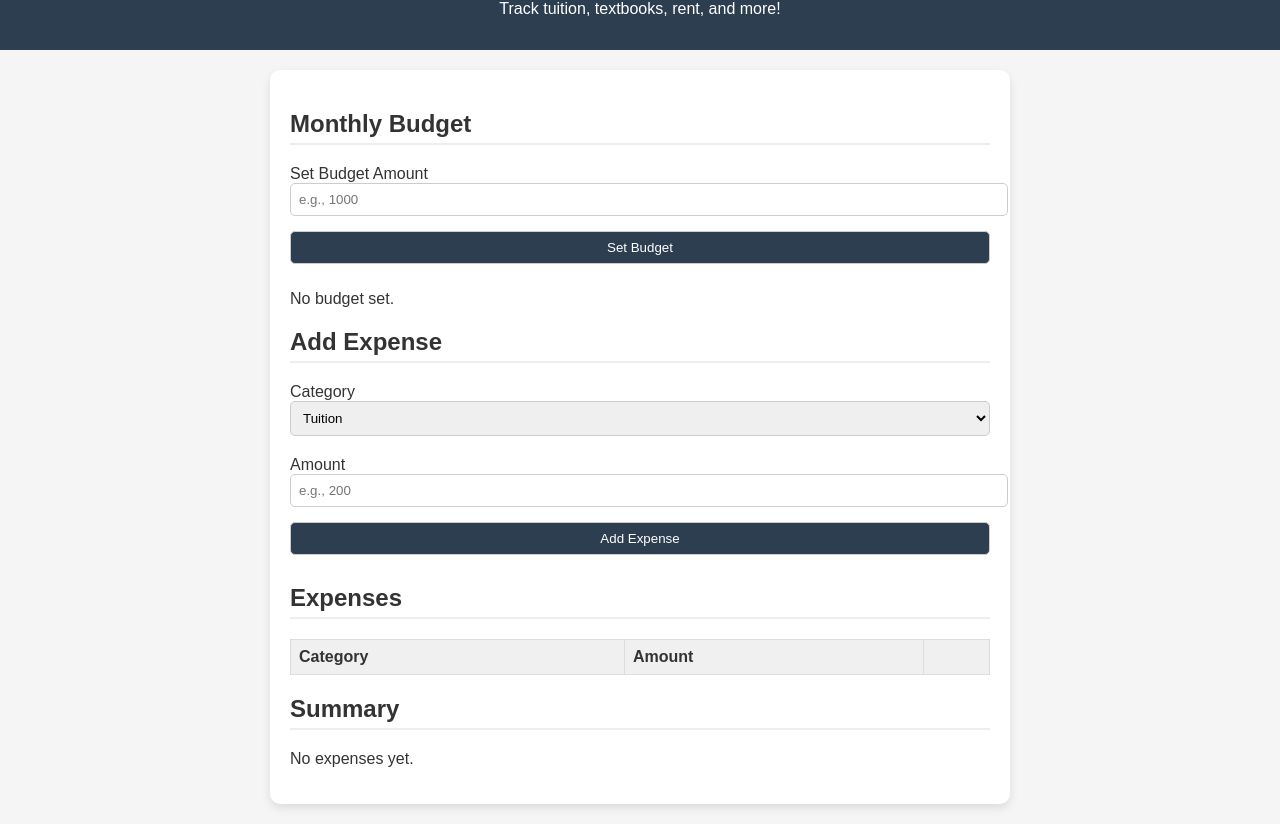
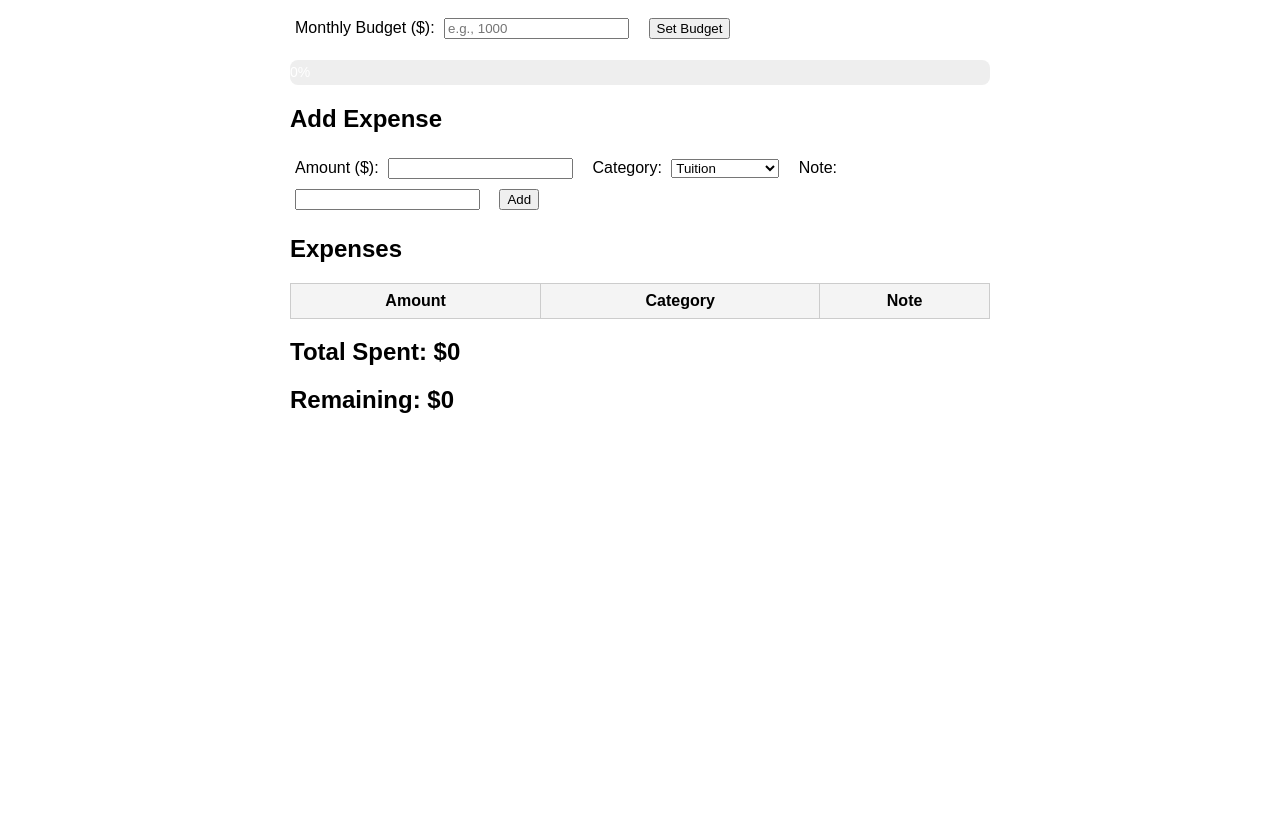
Before and after one commit to HaggertyTristen/DataDemo, a plain HTML site: page CollegeExpense.html in a window 1280 px wide. Shown: the part 97-921 px from the top of the page. After the commit the page ends 800 px from the top, so only its background shows below. Drawn offline with Linux system fonts and the light colour scheme.

Commit message:
Update CollegeExpense.html

```diff
--- a/CollegeExpense.html
+++ b/CollegeExpense.html
@@ -1,89 +1,42 @@
 <!DOCTYPE html>
 <html lang="en">
 <head>
-  <meta charset="utf-8" />
-  <meta name="viewport" content="width=device-width, initial-scale=1" />
+  <meta charset="UTF-8">
   <title>College Budget Tracker</title>
   <style>
-    body {
-      font-family: Arial, sans-serif;
-      background: #f5f5f5;
-      margin: 0;
-      padding: 0;
-      color: #333;
-    }
-    header {
-      background: #2c3e50;
-      color: white;
-      padding: 1rem;
-      text-align: center;
-    }
-    main {
-      max-width: 700px;
-      margin: 20px auto;
-      background: white;
-      padding: 20px;
-      border-radius: 10px;
-      box-shadow: 0 4px 10px rgba(0,0,0,0.1);
-    }
-    h2 {
-      border-bottom: 2px solid #eee;
-      padding-bottom: 5px;
-    }
-    label {
-      display: block;
-      margin: 10px 0 5px;
-    }
-    input, select, button {
-      width: 100%;
-      padding: 8px;
-      margin-bottom: 10px;
-      border: 1px solid #ccc;
-      border-radius: 5px;
-    }
-    button {
-      background: #2c3e50;
-      color: white;
-      cursor: pointer;
-    }
-    button:hover {
-      background: #34495e;
-    }
-    table {
-      width: 100%;
-      border-collapse: collapse;
-      margin-top: 15px;
-    }
-    th, td {
-      border: 1px solid #ddd;
-      padding: 8px;
-      text-align: left;
-    }
-    th {
-      background: #f0f0f0;
-    }
+    body { font-family: Arial, sans-serif; max-width: 700px; margin: 20px auto; padding: 10px; }
+    h1 { text-align: center; }
+    label, input, select, button { margin: 5px; }
+    table { width: 100%; border-collapse: collapse; margin-top: 15px; }
+    th, td { border: 1px solid #ccc; padding: 8px; text-align: center; }
+    th { background: #f4f4f4; }
+    #progressBarContainer { width: 100%; background: #eee; border-radius: 8px; margin: 10px 0; height: 25px; }
+    #progressBar { height: 100%; width: 0%; background: green; border-radius: 8px; text-align: center; color: white; line-height: 25px; font-size: 14px; }
+    .Rent { background-color: #ff9999; }
+    .Tuition { background-color: #ffcc99; }
+    .Textbooks { background-color: #ffff99; }
+    .Food { background-color: #ccffcc; }
+    .Transportation { background-color: #99ccff; }
+    .Supplies { background-color: #c299ff; }
+    .Entertainment { background-color: #ffb3e6; }
+    .Other { background-color: #d9d9d9; }
   </style>
 </head>
 <body>
-  <header>
-    <h1>📚 College Budget Tracker</h1>
-    <p>Track tuition, textbooks, rent, and more!</p>
-  </header>
+  <h1>College Budget Tracker</h1>
 
-  <main>
-    <section>
-      <h2>Monthly Budget</h2>
-      <label>Set Budget Amount
-        <input type="number" id="budgetInput" placeholder="e.g., 1000" />
-      </label>
+  <label>Monthly Budget ($): <input type="number" id="budget" placeholder="e.g., 1000"></label>
   <button onclick="setBudget()">Set Budget</button>
-      <p id="budgetDisplay">No budget set.</p>
-    </section>
+  <p id="budgetDisplay"></p>
 
-    <section>
+  <div id="progressBarContainer">
+    <div id="progressBar">0%</div>
+  </div>
+
   <h2>Add Expense</h2>
-      <label>Category
-        <select id="expCat">
+  <label>Amount ($): <input type="number" id="amount"></label>
+  <label>Category:
+    <select id="category">
       <option>Tuition</option>
       <option>Textbooks</option>
       <option>Rent</option>
@@ -94,86 +47,78 @@
       <option>Other</option>
     </select>
   </label>
-      <label>Amount
-        <input type="number" id="expAmount" placeholder="e.g., 200" />
-      </label>
-      <button onclick="addExpense()">Add Expense</button>
-    </section>
+  <label>Note: <input type="text" id="note"></label>
+  <button onclick="addExpense()">Add</button>
 
-    <section>
   <h2>Expenses</h2>
   <table>
     <thead>
-          <tr>
-            <th>Category</th>
-            <th>Amount</th>
-            <th></th>
-          </tr>
+      <tr><th>Amount</th><th>Category</th><th>Note</th></tr>
     </thead>
-        <tbody id="expTable"></tbody>
+    <tbody id="expenseList"></tbody>
   </table>
-    </section>
 
-    <section>
-      <h2>Summary</h2>
-      <p id="summary">No expenses yet.</p>
-    </section>
-  </main>
+  <h2>Total Spent: $<span id="total">0</span></h2>
+  <h2>Remaining: $<span id="remaining">0</span></h2>
 
   <script>
+    let budget = 0;
     let expenses = [];
-    let budget = 0;
 
-    function setBudget(){
-      const val = parseFloat(document.getElementById('budgetInput').value);
-      if(isNaN(val) || val <= 0){
-        alert('Please enter a valid budget');
-        return;
+    // Load saved data from localStorage
+    window.onload = function() {
+      if(localStorage.getItem('budget')) {
+        budget = parseFloat(localStorage.getItem('budget'));
+        document.getElementById("budgetDisplay").innerText = "Budget set: $" + budget;
       }
-      budget = val;
-      document.getElementById('budgetDisplay').textContent = `Monthly Budget: $${budget.toFixed(2)}`;
-      render();
+      if(localStorage.getItem('expenses')) {
+        expenses = JSON.parse(localStorage.getItem('expenses'));
+        updateTable();
+      }
     }
 
-    function addExpense(){
-      const cat = document.getElementById('expCat').value;
-      const amt = parseFloat(document.getElementById('expAmount').value);
-      if(isNaN(amt) || amt <= 0){
-        alert('Please enter a valid amount');
-        return;
-      }
-      expenses.push({cat, amt});
-      document.getElementById('expAmount').value = '';
-      render();
+    function setBudget() {
+      budget = parseFloat(document.getElementById("budget").value) || 0;
+      localStorage.setItem('budget', budget);
+      document.getElementById("budgetDisplay").innerText = "Budget set: $" + budget;
+      updateTable();
     }
 
-    function deleteExpense(i){
-      expenses.splice(i,1);
-      render();
+    function addExpense() {
+      const amount = parseFloat(document.getElementById("amount").value);
+      const category = document.getElementById("category").value;
+      const note = document.getElementById("note").value;
+
+      if(!amount || amount <= 0) return;
+
+      expenses.push({ amount, category, note });
+      localStorage.setItem('expenses', JSON.stringify(expenses));
+
+      updateTable();
+      document.getElementById("amount").value = "";
+      document.getElementById("note").value = "";
     }
 
-    function render(){
-      const tbody = document.getElementById('expTable');
-      tbody.innerHTML = '';
+    function updateTable() {
+      const tbody = document.getElementById("expenseList");
+      tbody.innerHTML = "";
       let total = 0;
-      expenses.forEach((e,i)=>{
-        total += e.amt;
-        tbody.innerHTML += `<tr>
-          <td>${e.cat}</td>
-          <td>$${e.amt.toFixed(2)}</td>
-          <td><button onclick="deleteExpense(${i})">X</button></td>
-        </tr>`;
+      expenses.forEach(exp => {
+        total += exp.amount;
+        let row = `<tr class="${exp.category}"><td>$${exp.amount}</td><td>${exp.category}</td><td>${exp.note}</td></tr>`;
+        tbody.innerHTML += row;
       });
 
-      let summary = `Total spent: $${total.toFixed(2)}`;
-      if(budget > 0){
+      document.getElementById("total").innerText = total;
       let remaining = budget - total;
-        summary += ` | Remaining: $${remaining.toFixed(2)}`;
-        if(remaining < 0){
-          summary += " ⚠️ Over budget!";
-        }
-      }
-      document.getElementById('summary').textContent = summary;
+      document.getElementById("remaining").innerText = remaining;
+
+      // Update progress bar
+      let percent = budget > 0 ? Math.min((total / budget) * 100, 100) : 0;
+      const progressBar = document.getElementById("progressBar");
+      progressBar.style.width = percent + "%";
+      progressBar.innerText = Math.round(percent) + "%";
+      progressBar.style.background = percent >= 100 ? "red" : "green";
     }
   </script>
 </body>
```
Lines whose indentation alone changed are shown as unchanged.
